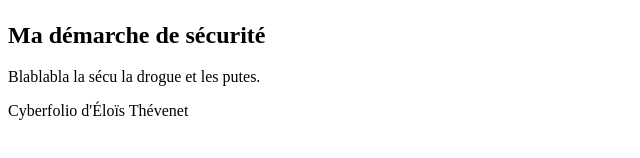
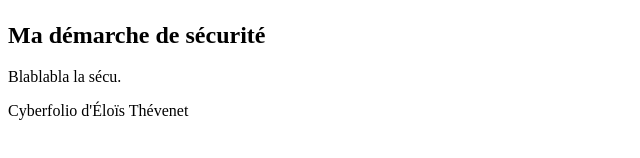
Before and after one commit to BirdGUM/cyberfolio, a plain HTML site: page index.html in a window 1280 px wide. Shown: the part 264-422 px from the top of the page, without its empty margins (0-640 px from the left). Drawn offline with Linux system fonts and the light colour scheme.

Commit message:
Censuré

```diff
--- a/index.html
+++ b/index.html
@@ -33,7 +33,7 @@
 
             <section class="demarche-securite">
                 <h2>Ma démarche de sécurité</h2>
-                <p>Blablabla la sécu la drogue et les putes.</p>
+                <p>Blablabla la sécu.</p>
             </section>
         </main>
 
```
